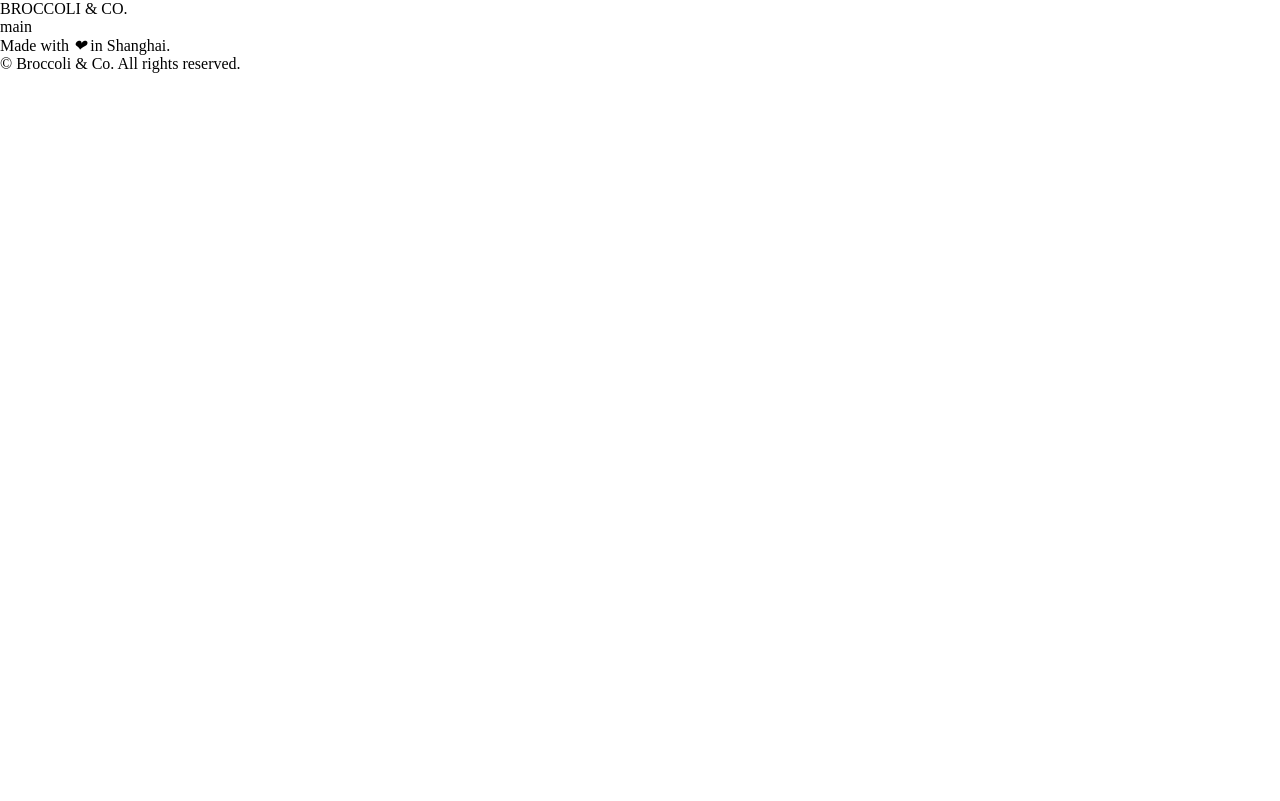
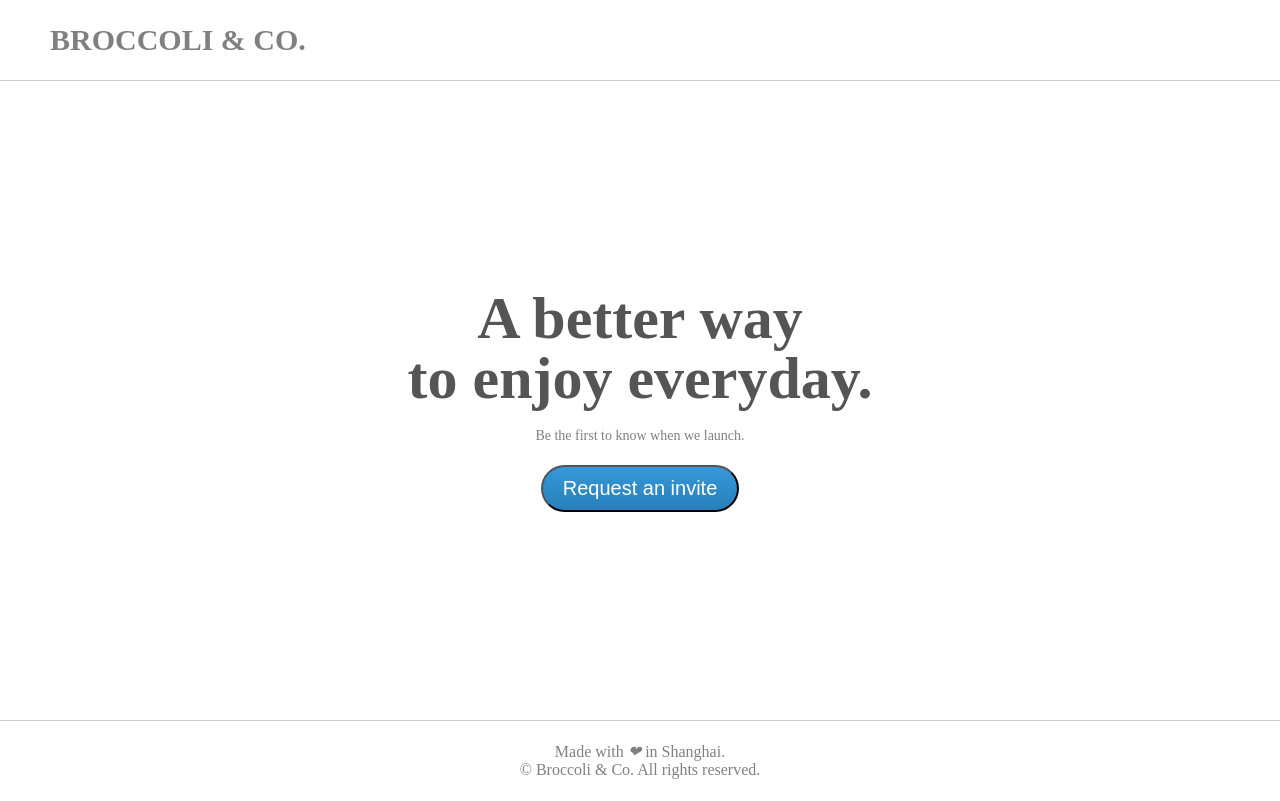
Before and after one commit to FrankFan/invitation, a React app: page /#/index in a window 1280 px wide. Built offline with nearby package versions, Linux system fonts and the light colour scheme.

Commit message:
add UI components

```diff
--- a/package.json
+++ b/package.json
@@ -5,7 +5,7 @@
   "main": "index.js",
   "scripts": {
     "start": "npm run dev",
-    "dev": "webpack-dev-server --hot --inline --progress --mode development",
+    "dev": "webpack-dev-server --hot --inline --progress --client-log-level warning --mode development",
     "build": "webpack --mode production --config webpack.config.js",
     "test": "mocha --require @babel/register"
   },
--- a/src/common/styles/common.scss
+++ b/src/common/styles/common.scss
@@ -1,3 +1,3 @@
-* {
+h1, p {
   margin: 0;
 }
--- /dev/null
+++ b/src/pages/invitation/components/Button/index.js
@@ -0,0 +1,15 @@
+import React, { Component } from 'react';
+import './style.scss';
+
+// from https://www.designrush.com/resources/css3buttongenerator
+class Button extends Component {
+  render() {
+    return (
+      <button className="primary-btn">
+        <span>{this.props.text}</span>
+      </button>
+    );
+  }
+}
+
+export default Button;
--- /dev/null
+++ b/src/pages/invitation/components/Button/style.scss
@@ -0,0 +1,17 @@
+.primary-btn {
+  background: #3498db;
+  background-image: linear-gradient(to bottom, #3498db, #2980b9);
+  border-radius: 28px;
+  font-family: Arial;
+  color: #ffffff;
+  font-size: 20px;
+  padding: 10px 20px 10px 20px;
+  text-decoration: none;
+  outline: none;
+
+  &:hover {
+    background: #3cb0fd;
+    background-image: linear-gradient(to bottom, #3cb0fd, #3498db);
+    text-decoration: none;
+  }
+}
--- /dev/null
+++ b/src/pages/invitation/components/Footer/index.js
@@ -0,0 +1,15 @@
+import React, { Component } from 'react';
+import './style.scss';
+
+class Footer extends Component {
+  render() {
+    return (
+      <footer className="Footer">
+        <p>Made with <i>❤</i> in Shanghai.</p>
+        <p>&copy; Broccoli & Co. All rights reserved.</p>
+      </footer>
+    );
+  }
+}
+
+export default Footer;
--- /dev/null
+++ b/src/pages/invitation/components/Footer/style.scss
@@ -0,0 +1,11 @@
+.Footer {
+  text-align: center;
+  height: 10vh;
+  border-top: 1px solid #ccc;
+  display: flex;
+  flex-direction: column;
+  justify-content: center;
+  p {
+    color: #808080;
+  }
+}
--- /dev/null
+++ b/src/pages/invitation/components/Header/index.js
@@ -0,0 +1,14 @@
+import React, { Component } from 'react';
+import './style.scss';
+
+class Header extends Component {
+  render() {
+    return (
+      <header className="Header">
+        BROCCOLI & CO.
+      </header>
+    );
+  }
+}
+
+export default Header;
--- /dev/null
+++ b/src/pages/invitation/components/Header/style.scss
@@ -0,0 +1,20 @@
+.Header {
+  height: 10vh;
+  width: 100%;
+  line-height: 10vh;
+  border-bottom: 1px solid #ccc;
+  font-size: 30px;
+  font-weight: bold;
+  color: #808080;
+  padding-left: 50px;
+  position: fixed;
+  top: 0;
+  z-index: 100;
+}
+
+@media (min-width: 320px) and (max-width: 480px) {
+  .Header {
+    text-align: center;
+    padding-left: 0;
+  }
+}
--- a/src/pages/invitation/components/Home/index.js
+++ b/src/pages/invitation/components/Home/index.js
@@ -1,16 +1,16 @@
 import React, { Component } from 'react';
 import './style.scss';
+import Header from '../Header';
+import Footer from '../Footer';
+import Main from '../Main';
 
 class App extends Component {
   render() {
     return (
       <div className="App">
-        <header>BROCCOLI & CO.</header>
-        <main>main</main>
-        <footer>
-          <p>Made with <i>❤</i> in Shanghai.</p>
-          <p>&copy; Broccoli & Co. All rights reserved.</p>
-        </footer>
+        <Header />
+        <Main />
+        <Footer />
       </div>
     );
   }
--- /dev/null
+++ b/src/pages/invitation/components/Main/index.js
@@ -0,0 +1,18 @@
+import React, { Component } from 'react';
+import './style.scss';
+import Button from '../Button';
+
+class Main extends Component {
+  render() {
+    return (
+      <main className="Main">
+        <h1>A better way</h1>
+        <h1>to enjoy everyday.</h1>
+        <p>Be the first to know when we launch.</p>
+        <Button text="Request an invite" />
+      </main>
+    );
+  }
+}
+
+export default Main;
--- /dev/null
+++ b/src/pages/invitation/components/Main/style.scss
@@ -0,0 +1,32 @@
+.Main {
+  height: 80vh;
+  margin-top: 10vh;
+  z-index: 0;
+  display: flex;
+  flex-direction: column;
+  align-items: center;
+  justify-content: center;
+  h1 {
+    color: #555;
+    line-height: 1;
+    font-size: 60px;
+  }
+  p {
+    color: #808080;
+    font-size: 14px;
+    padding: 20px 0;
+  }
+}
+
+/*
+  ##Device = Most of the Smartphones Mobiles (Portrait)
+  ##Screen = B/w 320px to 479px
+*/
+
+@media (min-width: 320px) and (max-width: 480px) {
+  .Main {
+    h1 {
+      font-size: 35px;
+    }
+  }
+}
```
